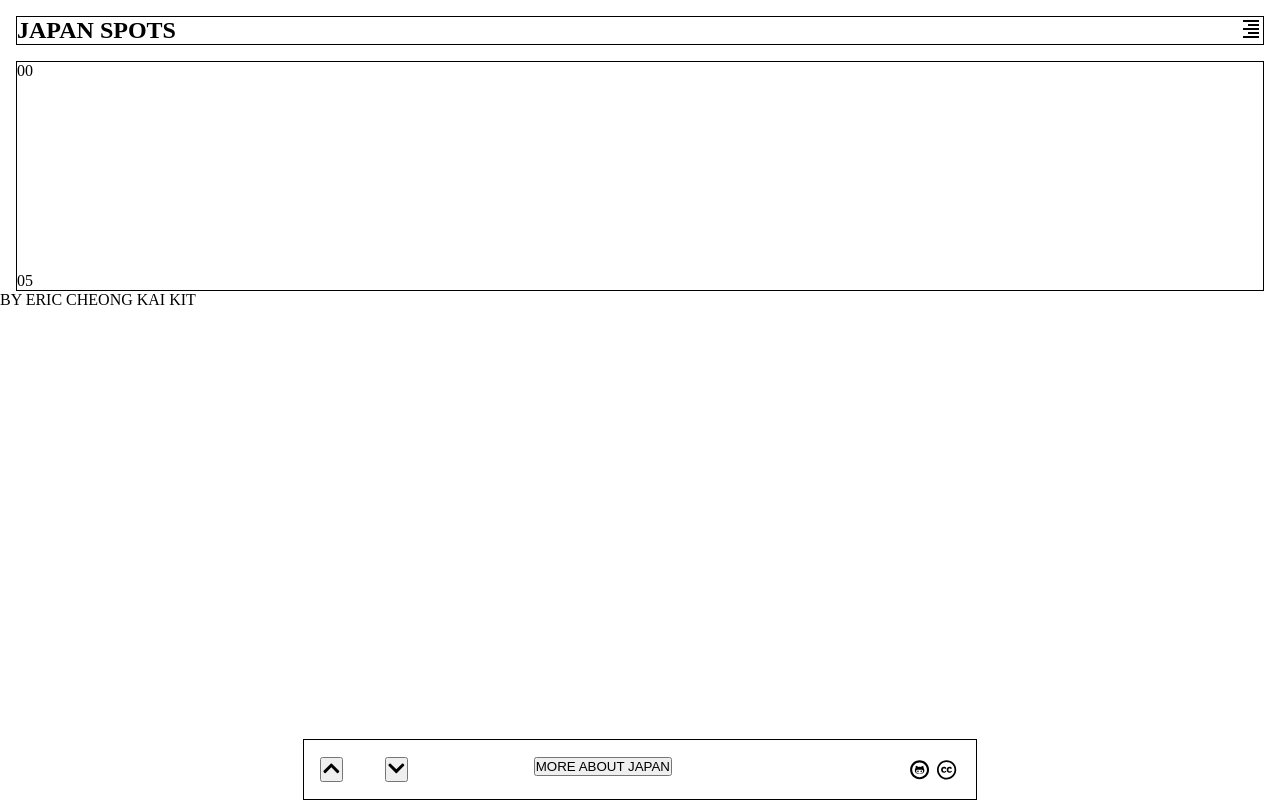
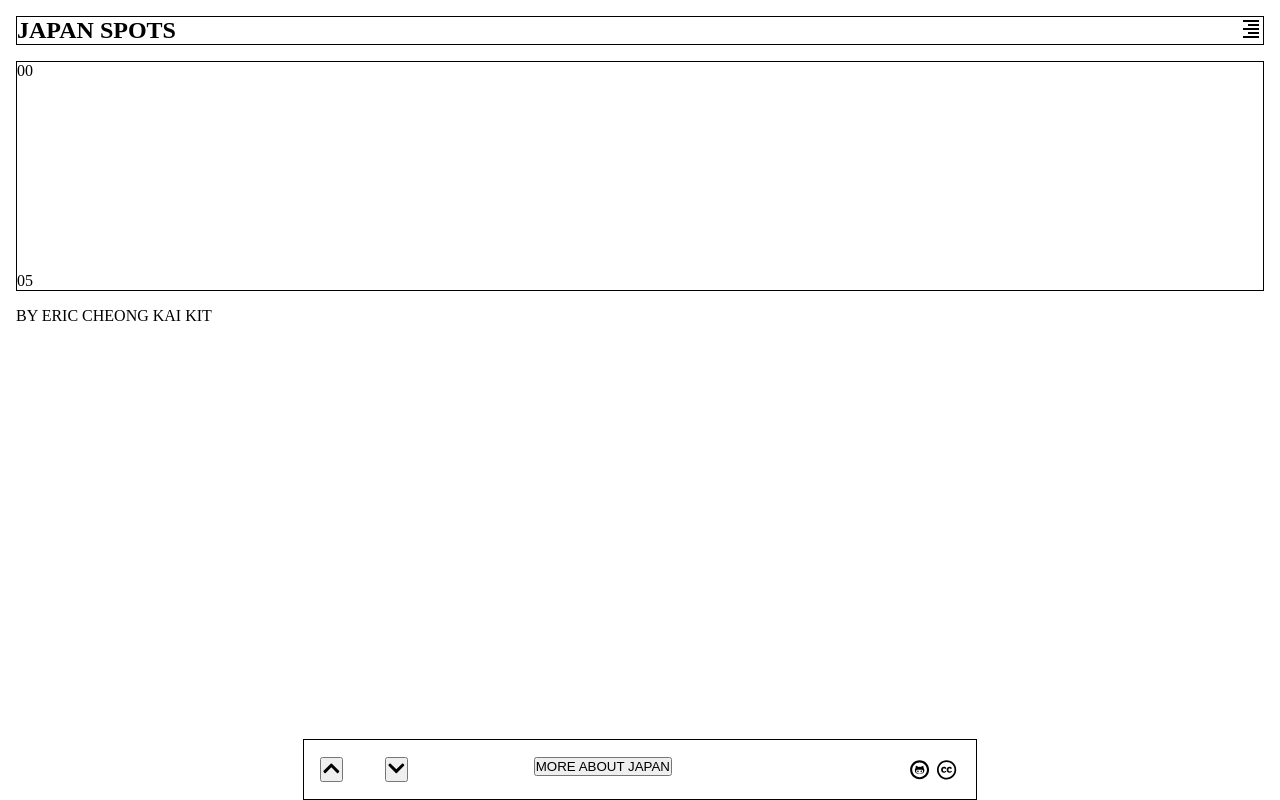
Before and after one commit to 25Ericcheong/binq, a React (Create React App) app: page / in a window 1280 px wide. Built offline with nearby package versions, Linux system fonts and the light colour scheme.

Commit message:
styling for right side bar

```diff
--- a/src/App.tsx
+++ b/src/App.tsx
@@ -19,7 +19,7 @@ function App() {
         <section>
           <LeftSideBar sliderIndex={sliderIndex} />
         </section>
-        <section>
+        <section id="owner">
           <p>BY ERIC CHEONG KAI KIT</p>
         </section>
       </body>
--- a/src/app.scss
+++ b/src/app.scss
@@ -9,4 +9,8 @@
     display: flex;
     justify-content: center;
   }
+
+  body #owner {
+    margin: 1em 1em 0 1em;
+  }
 }
```
